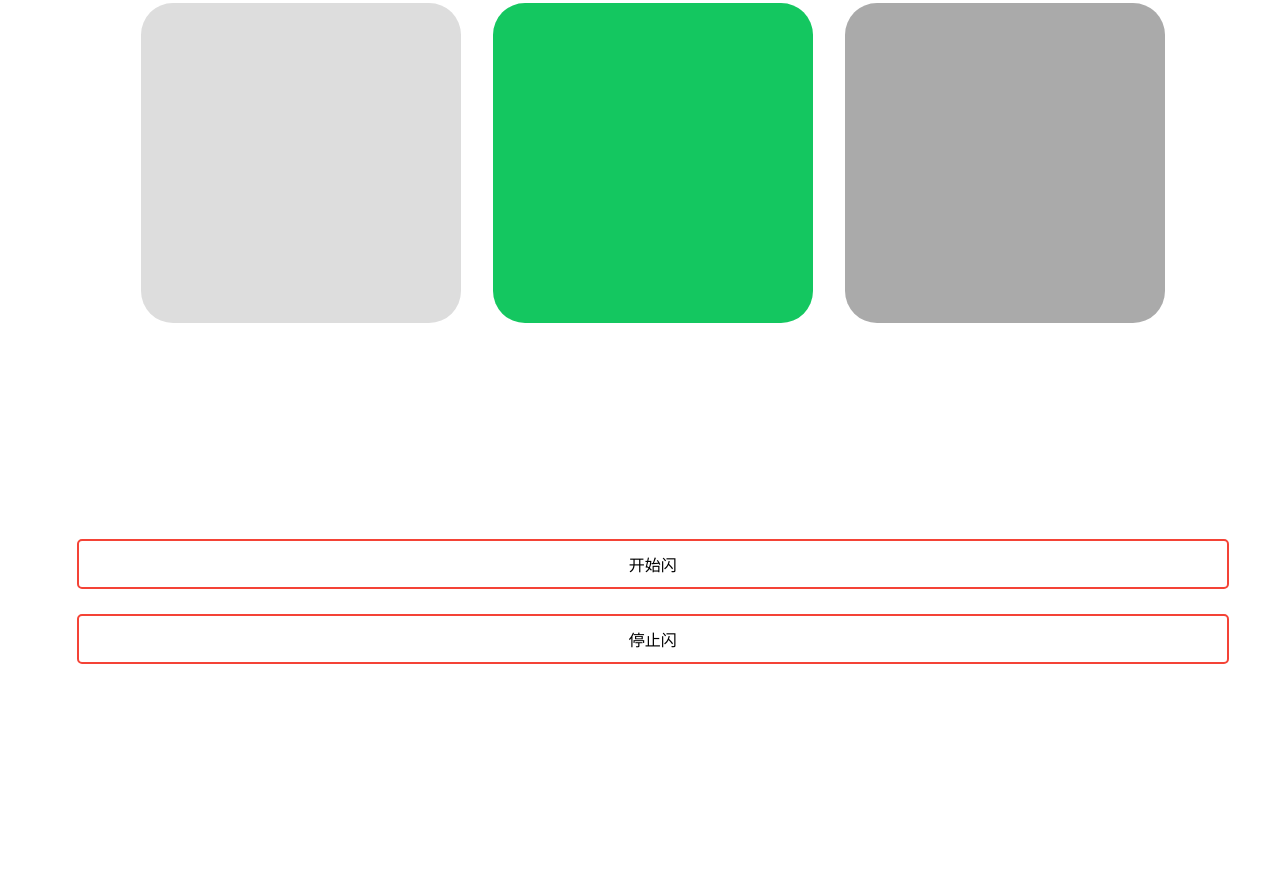
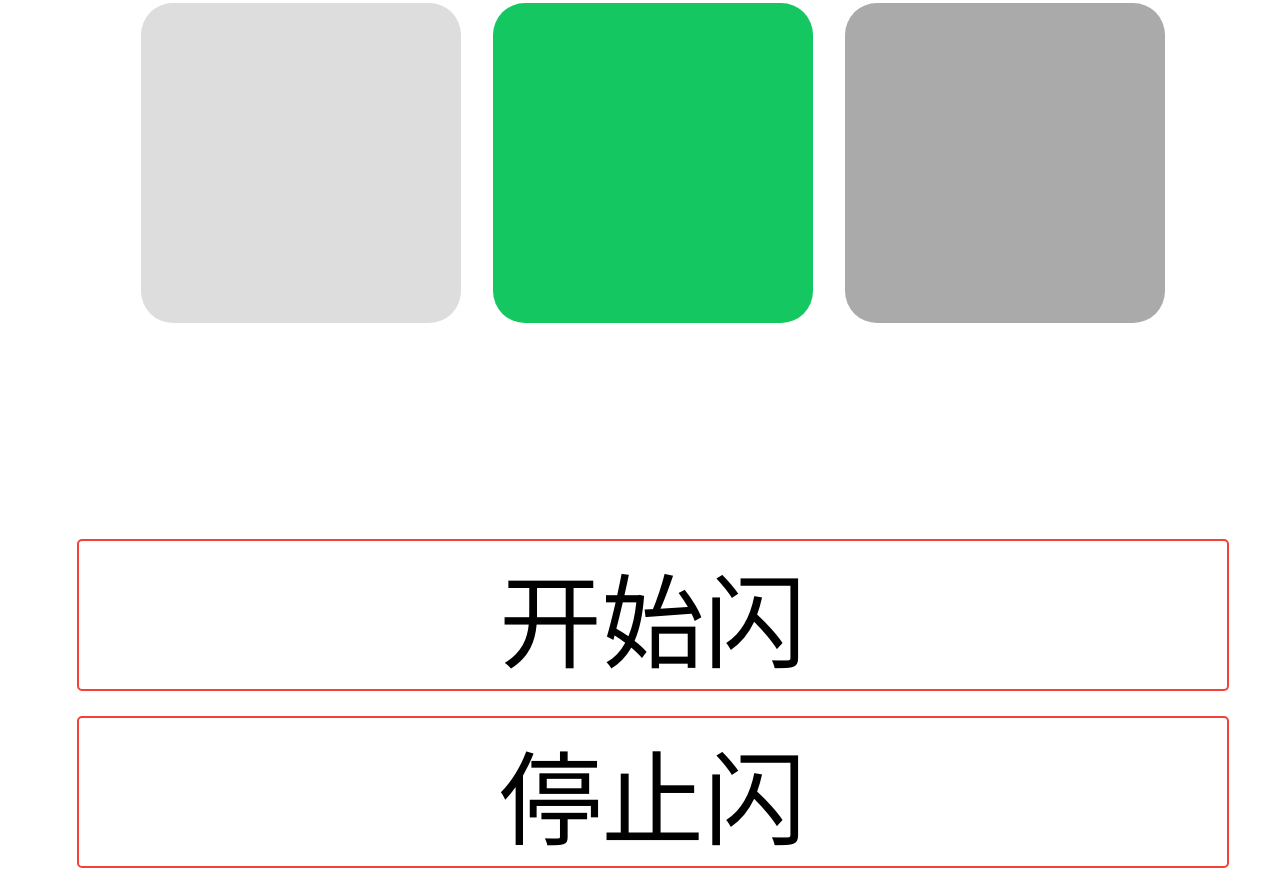
Before and after one commit to zhumengren/CSS, a plain HTML site: page self_squared/self_squared.html in a window 1280 px wide. Shown: the part 754-1635 px from the top of the page. Before the commit the page ends 1431 px from the top, so only its background shows below. Drawn offline with Linux system fonts and the light colour scheme.

Commit message:
自适应变色九宫格，当宽度大于高度时候自适应有待改善

```diff
--- a/self_squared/js/self_squared.js
+++ b/self_squared/js/self_squared.js
@@ -60,6 +60,7 @@ function stoprnum(){
 	window.clearInterval(id1);
 	//alert("box10");
 	toyellow();
+	//cstyle();
 }
 
 //延时执行
--- a/self_squared/self_squared.html
+++ b/self_squared/self_squared.html
@@ -12,16 +12,17 @@
 
 	<style>
 
-		*{padding: 0; margin: 0; width:100%;height: auto;}
+		*{padding: 0; margin: 0; width:100%;height: auto; }
 		.main{
 			background-color: #fff;
-			width: 100%;
+		    width: 100%;
 			padding-bottom: 100%;
-		}
+			}
+
 
 
 			#box0 {
-			position: absolute;
+			position: relative;
 			width: 100%;
 			height: 100%;
 			padding: 0;
@@ -30,7 +31,8 @@
 
 
 			.main> #box2 {
-            width: 25%;
+
+			width: 25%;
             padding-bottom: 25%;
             border: 1% solid #fff;
             background-color: #E78326;
@@ -152,12 +154,12 @@
 		color: black;
 		border: 2px solid #f44336;
 		width: 90%;
-		height: 50px;
-		font-size: 16px;
+		height: 100%;
+		font-size: 8vw;
 		border-radius: 5px;
 		position: relative;
 		left: 50%;
-		top: 5%;
+		top: 10%;
 		transform: translate(-50%,0%);
         margin: 1%;
         text-align: center;
@@ -169,8 +171,8 @@
 		color: black;
 		border: 2px solid #f44336;
 		width: 90%;
-		height: 50px;
-		font-size: 16px;
+		height: 100%;
+		font-size: 8vw;
 		border-radius: 5px;
 		position: relative;
 		left: 50%;
@@ -185,7 +187,7 @@
 
 	</head>
 
-	<body>
+	<body  >
 
 		<div class="main clearfix">
 
@@ -199,12 +201,14 @@
 		<div id="box8"> </div>
 		<div id="box9"> </div>
 	 	</div>
+
 	 	<div onmouseenter="toflicker()" onmouseleave="tohint()">
 	 	<button class="button1" type="button" id="button1" onclick="sTime()">开始闪</button>
 	 	</div>
 	 	<div onmouseenter="toflicker1()" onmouseleave="tohint()">
 	 	<button class="button2" type="button" id="button2" onclick=" stoprnum() ">停止闪</button>
 	    </div>
+
 	</p>
 	<script type="text/javascript" src="js/self_squared.js">
 
@@ -217,4 +221,4 @@
 
 
 
-<!--<button class="button1" type="button" id="button1" onclick=" document.getElementById('box9').style.backgroundColor='red' ">开始闪</button>
+<!--<button class="button1" type="button" id="button1" onclick=" document.getElementById('box9').style.backgroundColor='red' ">开始闪</button>onresize="alet()"
```
